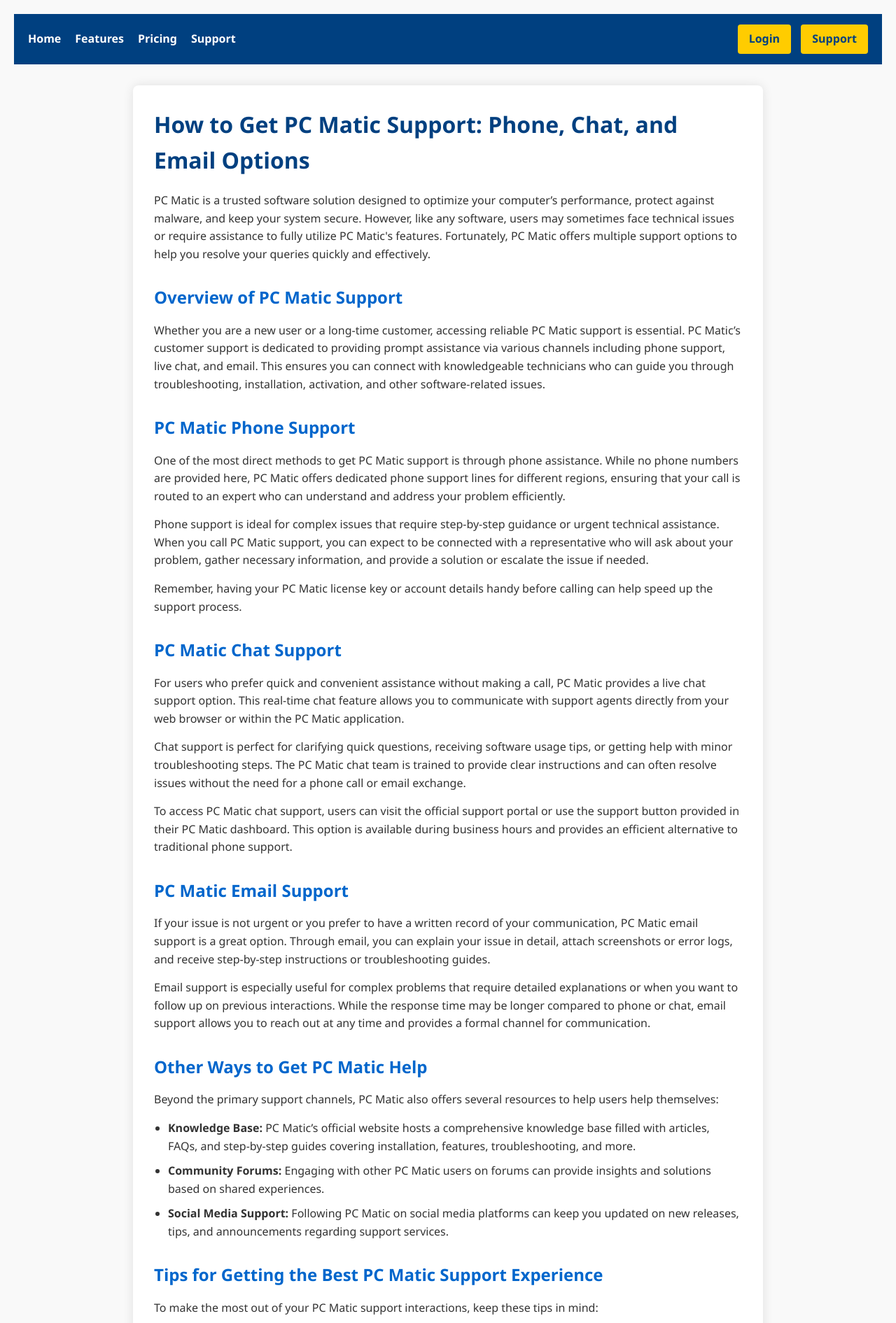
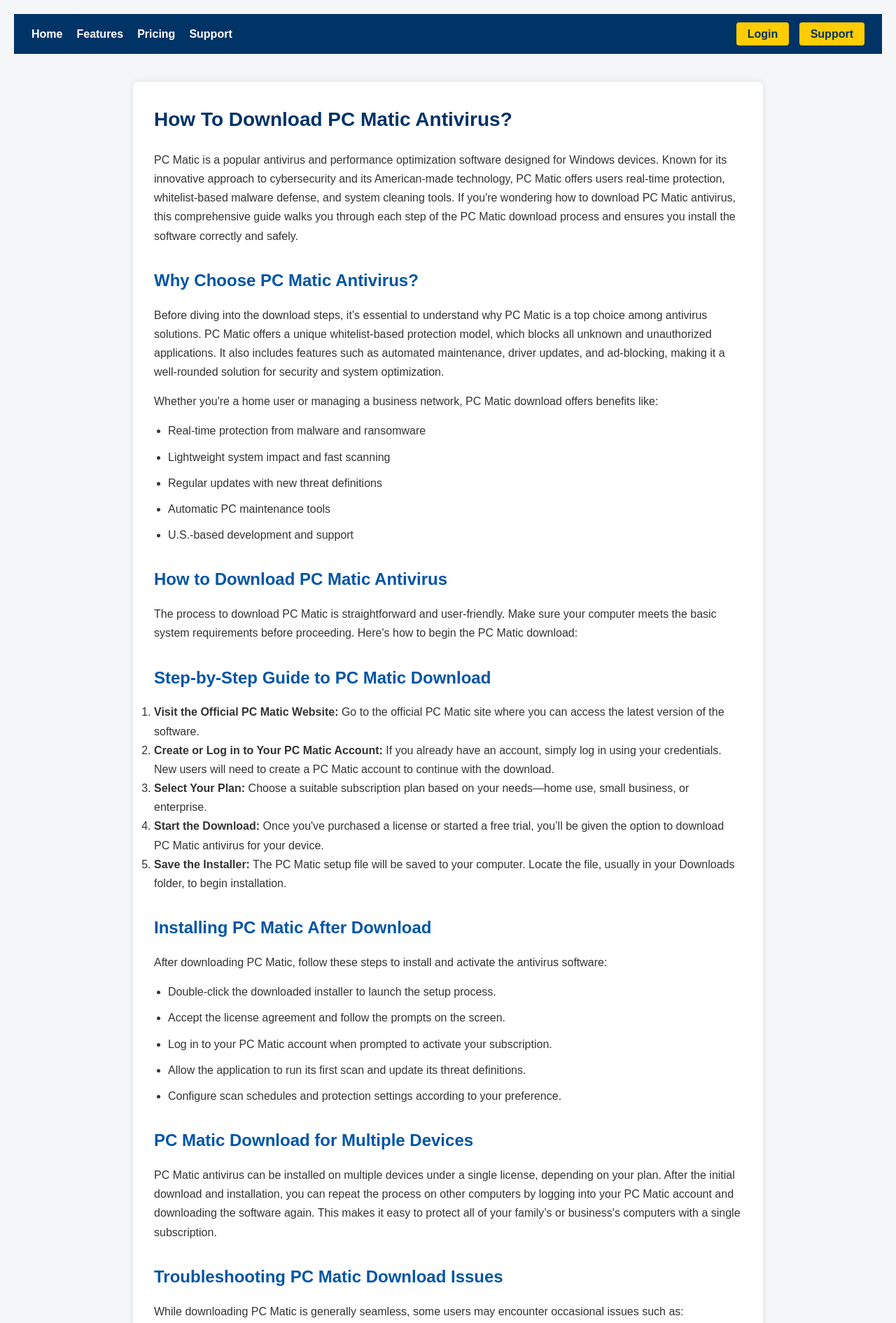
Before and after one commit to bawamosh123/pcmaticdownload, a plain HTML site: page index.html in a window 1280 px wide. Shown: the top 1891 px of the page at 70% size. Drawn offline with Linux system fonts and the light colour scheme.

Commit message:
Update index.html

```diff
--- a/index.html
+++ b/index.html
@@ -3,80 +3,73 @@
 <head>
     <meta charset="UTF-8" />
     <meta name="viewport" content="width=device-width, initial-scale=1" />
-    <title>How to Get PC Matic Support: Phone, Chat, and Email Options</title>
-
-    <meta name="description" content="Learn how to get PC Matic support through phone, chat, and email options. Discover effective ways to contact PC Matic customer service for technical assistance." />
-    <meta name="keywords" content="PC Matic support, PC Matic customer service, PC Matic phone support, PC Matic chat support, PC Matic email support, PC Matic help, PC Matic technical support" />
+    <title>How To Download PC Matic Antivirus?</title>
+    <meta name="description" content="Step-by-step guide on how to download PC Matic antivirus. Learn everything about PC Matic download, installation, and setup for ultimate protection." />
+    <meta name="keywords" content="PC Matic download, download PC Matic antivirus, how to download PC Matic, PC Matic installation, install PC Matic, PC Matic setup, PC Matic installer, PC Matic software download, secure PC Matic download" />
     <style>
-        /* Reset */
         * {
             margin: 0;
             padding: 0;
             box-sizing: border-box;
         }
         body {
-            font-family: 'Segoe UI', Tahoma, Geneva, Verdana, sans-serif;
-            background-color: #f9f9f9;
+            font-family: Arial, sans-serif;
+            background-color: #f4f6f8;
             color: #333;
-            line-height: 1.6;
+            line-height: 1.7;
             padding: 20px;
         }
         header {
-            background-color: #004080;
-            color: #fff;
-            padding: 15px 20px;
+            background-color: #003366;
+            color: white;
+            padding: 15px 25px;
             display: flex;
             justify-content: space-between;
             align-items: center;
-            position: sticky;
-            top: 0;
-            z-index: 1000;
         }
         header nav {
             display: flex;
             gap: 20px;
         }
         header nav a {
-            color: #fff;
+            color: white;
             text-decoration: none;
-            font-weight: 600;
+            font-weight: bold;
             font-size: 16px;
-            transition: color 0.3s ease;
         }
         header nav a:hover {
-            color: #ffcc00;
+            text-decoration: underline;
         }
         .btn {
             background-color: #ffcc00;
-            color: #004080;
+            color: #003366;
             padding: 8px 16px;
             border: none;
             border-radius: 4px;
-            font-weight: 700;
-            cursor: pointer;
-            transition: background-color 0.3s ease;
+            font-weight: bold;
             text-decoration: none;
-            display: inline-block;
+            margin-left: 10px;
         }
         .btn:hover {
             background-color: #e6b800;
         }
         main {
             max-width: 900px;
-            margin: 30px auto;
-            background: #fff;
+            margin: 40px auto;
+            background: white;
             padding: 30px;
             border-radius: 8px;
-            box-shadow: 0 0 15px rgba(0,0,0,0.1);
+            box-shadow: 0 0 10px rgba(0,0,0,0.1);
         }
         h1 {
+            font-size: 28px;
+            color: #003366;
             margin-bottom: 20px;
-            color: #004080;
         }
         h2 {
+            color: #0055a5;
             margin-top: 30px;
             margin-bottom: 15px;
-            color: #0066cc;
         }
         p {
             margin-bottom: 15px;
@@ -107,52 +100,73 @@
         </nav>
         <div>
             <a href="https://aclogportal.com/pcmatic-login" class="btn" target="_blank" rel="noopener noreferrer">Login</a>
-            <a href="https://getchatsupport.live/" class="btn" target="_blank" rel="noopener noreferrer" style="margin-left:10px;">Support</a>
+            <a href="https://getchatsupport.live/" class="btn" target="_blank" rel="noopener noreferrer">Support</a>
         </div>
     </header>
+
     <main>
-        <h1>How to Get PC Matic Support: Phone, Chat, and Email Options</h1>
-        <p>PC Matic is a trusted software solution designed to optimize your computer’s performance, protect against malware, and keep your system secure. However, like any software, users may sometimes face technical issues or require assistance to fully utilize PC Matic's features. Fortunately, PC Matic offers multiple support options to help you resolve your queries quickly and effectively.</p>
+        <h1>How To Download PC Matic Antivirus?</h1>
+        <p>PC Matic is a popular antivirus and performance optimization software designed for Windows devices. Known for its innovative approach to cybersecurity and its American-made technology, PC Matic offers users real-time protection, whitelist-based malware defense, and system cleaning tools. If you're wondering how to download PC Matic antivirus, this comprehensive guide walks you through each step of the PC Matic download process and ensures you install the software correctly and safely.</p>
 
-        <h2>Overview of PC Matic Support</h2>
-        <p>Whether you are a new user or a long-time customer, accessing reliable PC Matic support is essential. PC Matic’s customer support is dedicated to providing prompt assistance via various channels including phone support, live chat, and email. This ensures you can connect with knowledgeable technicians who can guide you through troubleshooting, installation, activation, and other software-related issues.</p>
+        <h2>Why Choose PC Matic Antivirus?</h2>
+        <p>Before diving into the download steps, it’s essential to understand why PC Matic is a top choice among antivirus solutions. PC Matic offers a unique whitelist-based protection model, which blocks all unknown and unauthorized applications. It also includes features such as automated maintenance, driver updates, and ad-blocking, making it a well-rounded solution for security and system optimization.</p>
 
-        <h2>PC Matic Phone Support</h2>
-        <p>One of the most direct methods to get PC Matic support is through phone assistance. While no phone numbers are provided here, PC Matic offers dedicated phone support lines for different regions, ensuring that your call is routed to an expert who can understand and address your problem efficiently.</p>
-        <p>Phone support is ideal for complex issues that require step-by-step guidance or urgent technical assistance. When you call PC Matic support, you can expect to be connected with a representative who will ask about your problem, gather necessary information, and provide a solution or escalate the issue if needed.</p>
-        <p>Remember, having your PC Matic license key or account details handy before calling can help speed up the support process.</p>
-
-        <h2>PC Matic Chat Support</h2>
-        <p>For users who prefer quick and convenient assistance without making a call, PC Matic provides a live chat support option. This real-time chat feature allows you to communicate with support agents directly from your web browser or within the PC Matic application.</p>
-        <p>Chat support is perfect for clarifying quick questions, receiving software usage tips, or getting help with minor troubleshooting steps. The PC Matic chat team is trained to provide clear instructions and can often resolve issues without the need for a phone call or email exchange.</p>
-        <p>To access PC Matic chat support, users can visit the official support portal or use the support button provided in their PC Matic dashboard. This option is available during business hours and provides an efficient alternative to traditional phone support.</p>
-
-        <h2>PC Matic Email Support</h2>
-        <p>If your issue is not urgent or you prefer to have a written record of your communication, PC Matic email support is a great option. Through email, you can explain your issue in detail, attach screenshots or error logs, and receive step-by-step instructions or troubleshooting guides.</p>
-        <p>Email support is especially useful for complex problems that require detailed explanations or when you want to follow up on previous interactions. While the response time may be longer compared to phone or chat, email support allows you to reach out at any time and provides a formal channel for communication.</p>
-
-        <h2>Other Ways to Get PC Matic Help</h2>
-        <p>Beyond the primary support channels, PC Matic also offers several resources to help users help themselves:</p>
+        <p>Whether you're a home user or managing a business network, PC Matic download offers benefits like:</p>
         <ul>
-            <li><strong>Knowledge Base:</strong> PC Matic’s official website hosts a comprehensive knowledge base filled with articles, FAQs, and step-by-step guides covering installation, features, troubleshooting, and more.</li>
-            <li><strong>Community Forums:</strong> Engaging with other PC Matic users on forums can provide insights and solutions based on shared experiences.</li>
-            <li><strong>Social Media Support:</strong> Following PC Matic on social media platforms can keep you updated on new releases, tips, and announcements regarding support services.</li>
+            <li>Real-time protection from malware and ransomware</li>
+            <li>Lightweight system impact and fast scanning</li>
+            <li>Regular updates with new threat definitions</li>
+            <li>Automatic PC maintenance tools</li>
+            <li>U.S.-based development and support</li>
         </ul>
 
-        <h2>Tips for Getting the Best PC Matic Support Experience</h2>
-        <p>To make the most out of your PC Matic support interactions, keep these tips in mind:</p>
+        <h2>How to Download PC Matic Antivirus</h2>
+        <p>The process to download PC Matic is straightforward and user-friendly. Make sure your computer meets the basic system requirements before proceeding. Here's how to begin the PC Matic download:</p>
+
+        <h2>Step-by-Step Guide to PC Matic Download</h2>
+        <ol>
+            <li><strong>Visit the Official PC Matic Website:</strong> Go to the official PC Matic site where you can access the latest version of the software.</li>
+            <li><strong>Create or Log in to Your PC Matic Account:</strong> If you already have an account, simply log in using your credentials. New users will need to create a PC Matic account to continue with the download.</li>
+            <li><strong>Select Your Plan:</strong> Choose a suitable subscription plan based on your needs—home use, small business, or enterprise.</li>
+            <li><strong>Start the Download:</strong> Once you've purchased a license or started a free trial, you’ll be given the option to download PC Matic antivirus for your device.</li>
+            <li><strong>Save the Installer:</strong> The PC Matic setup file will be saved to your computer. Locate the file, usually in your Downloads folder, to begin installation.</li>
+        </ol>
+
+        <h2>Installing PC Matic After Download</h2>
+        <p>After downloading PC Matic, follow these steps to install and activate the antivirus software:</p>
         <ul>
-            <li>Have your PC Matic account information, license key, and device details ready before contacting support.</li>
-            <li>Describe your issue clearly and provide any error messages or screenshots if possible.</li>
-            <li>Try basic troubleshooting steps like restarting your computer or software before reaching out.</li>
-            <li>Be patient and polite; support agents are there to help you.</li>
+            <li>Double-click the downloaded installer to launch the setup process.</li>
+            <li>Accept the license agreement and follow the prompts on the screen.</li>
+            <li>Log in to your PC Matic account when prompted to activate your subscription.</li>
+            <li>Allow the application to run its first scan and update its threat definitions.</li>
+            <li>Configure scan schedules and protection settings according to your preference.</li>
         </ul>
 
+        <h2>PC Matic Download for Multiple Devices</h2>
+        <p>PC Matic antivirus can be installed on multiple devices under a single license, depending on your plan. After the initial download and installation, you can repeat the process on other computers by logging into your PC Matic account and downloading the software again. This makes it easy to protect all of your family’s or business's computers with a single subscription.</p>
+
+        <h2>Troubleshooting PC Matic Download Issues</h2>
+        <p>While downloading PC Matic is generally seamless, some users may encounter occasional issues such as:</p>
+        <ul>
+            <li>Installer won’t launch or download fails</li>
+            <li>Software flagged by existing antivirus (rare)</li>
+            <li>Slow internet connection interrupting the download</li>
+            <li>Account login problems</li>
+        </ul>
+        <p>These issues can usually be resolved by temporarily disabling conflicting software, checking your internet connection, or ensuring your operating system meets the required specs. You can always reach out to PC Matic support for assistance if problems persist.</p>
+
+        <h2>Keeping PC Matic Up to Date</h2>
+        <p>After installation, it's crucial to keep your PC Matic antivirus updated to ensure maximum protection. PC Matic performs automatic updates, but you can also manually check for updates within the application dashboard. Regular updates include malware definitions, performance patches, and security improvements.</p>
+
+        <h2>Benefits of Secure PC Matic Download</h2>
+        <p>Downloading PC Matic antivirus directly from the official platform ensures the installer is secure, up-to-date, and free from tampering. Avoid downloading the software from third-party sites to protect your system from fake versions or malware-infected files. Always trust official sources for PC Matic software download to ensure complete security and authenticity.</p>
+
         <h2>Conclusion</h2>
-        <p>PC Matic support is designed to assist users through multiple convenient channels—phone, chat, and email—so you can get help in the way that suits you best. By leveraging these support options and resources, you can ensure that your PC Matic experience remains smooth, secure, and efficient. Whether you need technical help, guidance on software features, or billing assistance, PC Matic support is just a call, chat, or email away.</p>
+        <p>Downloading and installing PC Matic antivirus is a quick and easy process that provides comprehensive protection for your device. With PC Matic's advanced security features and user-friendly interface, you'll enjoy peace of mind knowing your computer is safeguarded from threats. Whether you're a first-time user or reinstalling the software, follow the steps in this guide to complete your PC Matic download successfully and start enjoying optimized performance and top-tier security.</p>
     </main>
+
     <footer>
-        &copy; 2025 PC Matic Support Guide. All rights reserved.
+        &copy; 2025 PC Matic Download Guide. All rights reserved.
     </footer>
 </body>
 </html>
```
